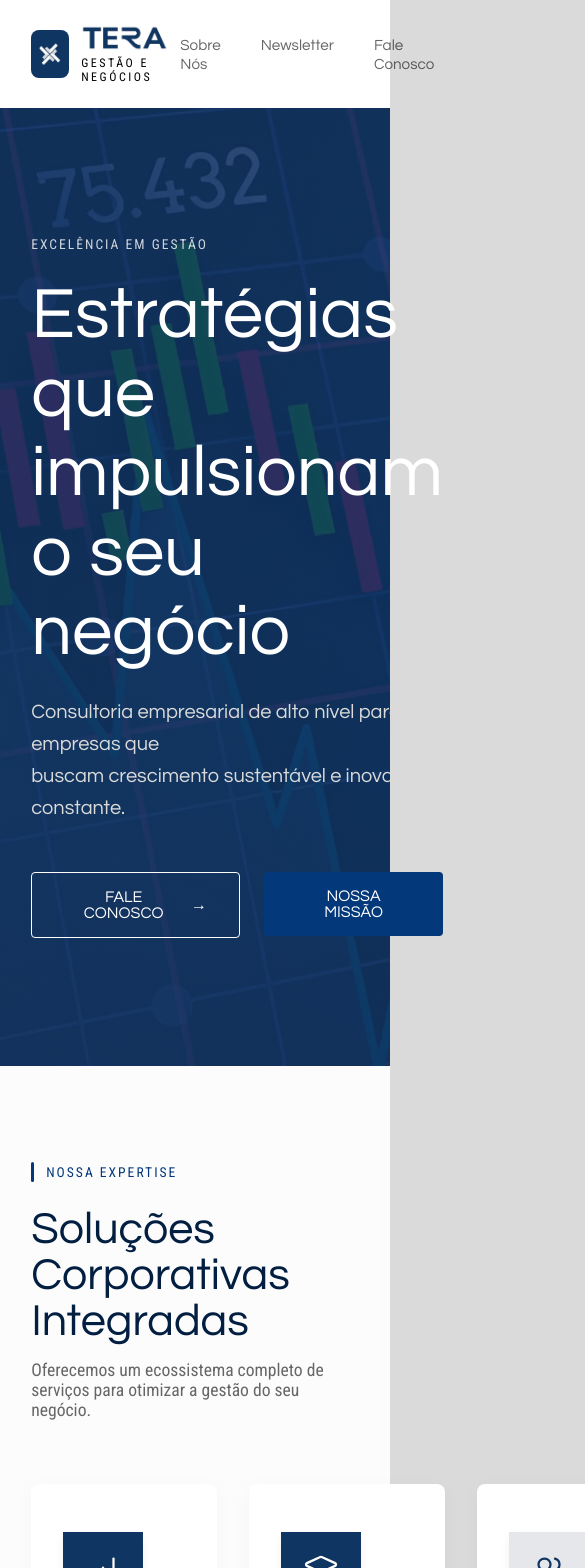
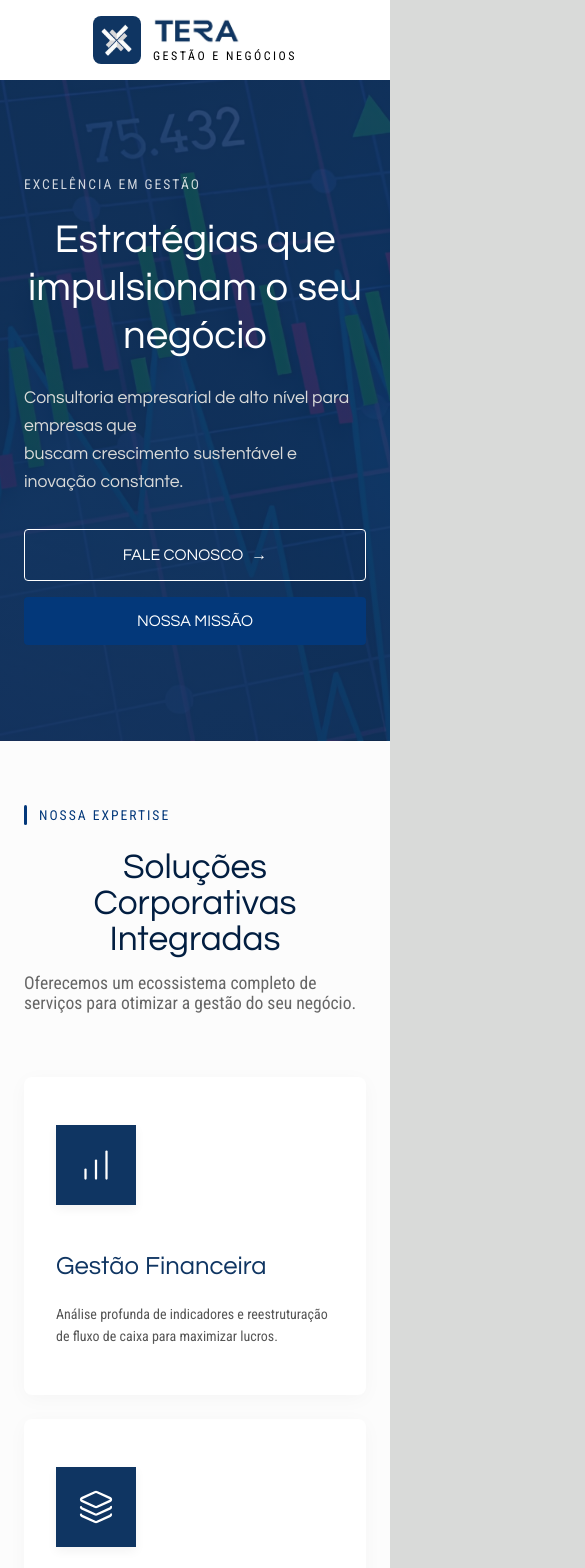
Before and after one commit to zezo-00/TERA-Front, a React (Vite) app: page / in a window 390 px wide. Shown: the top 1568 px of the page, 585 px wide, since content can reach past the window. Built offline with nearby package versions, Linux system fonts and the light colour scheme.

Commit message:
style: Adicionando responsividade mobile nas páginas

```diff
--- a/src/components/NavBar/NavBar.css
+++ b/src/components/NavBar/NavBar.css
@@ -84,3 +84,16 @@
   color: #0F3562;
   transition: 0.3s;
 }
+
+/*responsividade mobile */
+@media (max-width: 768px) {
+  .navbar-container {
+    flex-wrap: wrap;
+    padding: 1rem;
+    justify-content: center; /* Centraliza a Logo */
+  }
+
+  .navbar-links {
+    display: none;
+  }
+}
--- a/src/global.css
+++ b/src/global.css
@@ -1,7 +1,7 @@
 /* 1. Importando a fonte oficial 'Questrial' do Google Fonts */
 @import url('https://fonts.googleapis.com/css2?family=Questrial&family=Roboto+Condensed:wght@400;700&display=swap');
 
-/* 2. Definindo as variáveis (A Paleta TERA) */
+/* 2. Definindo as variáveis (Paleta TERA) */
 :root {
   /* Cores exatas da imagem */
   --tera-black:      #000000;
@@ -19,7 +19,7 @@
   --font-body:  'Roboto Condensed', sans-serif; /* Substituto gratuito para TT Commons */
 }
 
-/* 3. Reset (Zerando margens) */
+/* 3. Reset  */
 * {
   margin: 0;
   padding: 0;
@@ -38,7 +38,7 @@ body {
 h1, h2, h3, h4, h5, h6 {
   font-family: var(--font-title);
   color: var(--tera-blue-dark);
-  font-weight: 400; /* Questrial geralmente é mais leve */
+  font-weight: 400;
 }
 
 /* Botões padrão */
@@ -55,3 +55,31 @@ button {
 button:hover {
   filter: brightness(0.9);
 }
+
+
+/*responsividade mobile */
+
+@media (max-width: 768px) {
+  body {
+    font-size: 14px;
+  }
+
+  .page-container {
+    padding: 1rem;
+  }
+
+  h1, h2 {
+    font-size: 1.5rem;
+    text-align: center;
+  }
+}
+
+html, body {
+  max-width: 100vw;
+  overflow-x: hidden;
+}
+
+#root {
+  width: 100%;
+  overflow-x: hidden;
+}
--- a/src/pages/Contato/Contato.css
+++ b/src/pages/Contato/Contato.css
@@ -207,3 +207,63 @@
   transform: translateY(-2px);
   box-shadow: 0 6px 15px rgba(0,0,0,0.1);
 }
+
+/* --- RESPONSIVIDADE MOBILE: FALE CONOSCO --- */
+@media (max-width: 768px) {
+
+  /* 1. FUNDO E ESPAÇAMENTOS GERAIS */
+  .contact-page-wrapper {
+    padding: 2rem 1.5rem;
+    height: auto;
+  }
+
+  /* 2. O CARD PRINCIPAL  */
+  .contact-card {
+    flex-direction: column;
+  }
+
+  /* 3. LADO AZUL (Informações) */
+  .contact-info-panel {
+    padding: 3rem 1.5rem;
+    text-align: center;
+    align-items: center;
+  }
+
+  .contact-info-panel h2 {
+    font-size: 2rem;
+  }
+
+  .info-subtitle {
+    margin-bottom: 2rem;
+  }
+
+  .contact-details {
+    align-items: center;
+  }
+
+  .detail-item {
+    flex-direction: column;
+    text-align: center;
+    gap: 0.5rem;
+  }
+
+  /* 4. LADO BRANCO (Formulário) */
+  .contact-form-panel {
+    padding: 3rem 1.5rem;
+  }
+
+  .form-panel-title {
+    font-size: 2rem;
+    text-align: center;
+  }
+
+  .form-subtitle {
+    text-align: center;
+  }
+
+  .btn-enviar {
+    width: 100%;
+    padding: 1.2rem;
+    justify-content: center;
+  }
+}
--- a/src/pages/Dashboard/clientes.css
+++ b/src/pages/Dashboard/clientes.css
@@ -132,17 +132,17 @@
   color: #991b1b;
 }
 
-/* =========================================
+/*
    MODAL DE CADASTRO TERA
-   ========================================= */
+   */
 .modal-overlay {
   position: fixed;
   top: 0;
   left: 0;
   right: 0;
   bottom: 0;
-  background-color: rgba(15, 23, 42, 0.6); /* Fundo escuro semi-transparente */
-  backdrop-filter: blur(4px); /* Desfoque moderno do fundo */
+  background-color: rgba(15, 23, 42, 0.6);
+  backdrop-filter: blur(4px); /* Desfoque do fundo */
   display: flex;
   justify-content: center;
   align-items: center;
@@ -216,7 +216,7 @@
 
 .btn-submit {
   padding: 0.8rem 1.5rem;
-  background-color: #0f172a; /* Azul escuro padrão do seu login */
+  background-color: #0f172a;
   color: #ffffff;
   border: none;
   border-radius: 8px;
@@ -228,3 +228,40 @@
 .btn-submit:hover {
   opacity: 0.9;
 }
+
+
+
+
+
+/*responsividade mobile */
+
+@media (max-width: 768px) {
+  .clientes-toolbar {
+    flex-direction: column;
+    gap: 1rem;
+  }
+
+  .search-input {
+    width: 100%;
+  }
+
+  .toolbar-actions {
+    width: 100%;
+  }
+
+  .btn-new {
+    width: 100%;
+  }
+
+  .table-container {
+    overflow-x: auto;
+    white-space: nowrap;
+    -webkit-overflow-scrolling: touch;
+  }
+
+  .modal-content {
+    width: 95%;
+    margin: 5% auto;
+    padding: 1.5rem;
+  }
+}
--- a/src/pages/Home/home.css
+++ b/src/pages/Home/home.css
@@ -293,3 +293,78 @@ a {
   transform: translateY(-3px);
   box-shadow: 0 6px 20px rgba(0,0,0,0.15);
 }
+
+
+
+/* --- RESPONSIVIDADE MOBILE TERA --- */
+@media (max-width: 768px) {
+
+  /* 1. HERO SECTION (Topo) */
+  .hero-section {
+    padding: 6rem 1.5rem; /* Reduz os espaços laterais gigantes */
+    min-height: auto;
+  }
+
+  .hero-title {
+    font-size: 2.5rem;
+    line-height: 1.2;
+    word-wrap: break-word;
+  }
+
+  .hero-subtitle {
+    font-size: 1.1rem;
+    margin-bottom: 2rem;
+  }
+
+  .hero-buttons {
+    flex-direction: column;
+    width: 100%;
+    gap: 1rem;
+  }
+
+  .btn-outline, .btn-solid, .btn-outline-dark {
+    width: 100%;
+    justify-content: center; /* Centraliza o texto e o ícone dentro do botão */
+  }
+
+  /* 2. EXPERTISE (Onde os Cards estavam vazando) */
+  .expertise-section {
+    padding: 4rem 1.5rem;
+  }
+
+  .section-main-title {
+    font-size: 2.2rem; /* Diminui o título da seção */
+  }
+
+  .expertise-grid {
+    grid-template-columns: 1fr; /* A MÁGICA: Força a grade a ter apenas 1 coluna no celular */
+    gap: 1.5rem;
+  }
+
+  /* 3. OPORTUNIDADES (Foto + Texto) */
+  .opportunities-section {
+    flex-direction: column; /* Coloca a foto em cima e o texto embaixo */
+    padding: 4rem 1.5rem;
+    gap: 2rem;
+    text-align: center; /* Centraliza o texto para ficar mais bonito no mobile */
+  }
+
+  .opp-title {
+    font-size: 2.2rem;
+  }
+
+  /* 4. CITAÇÃO E NEWSLETTER */
+  .quote-newsletter-section {
+    padding: 4rem 1.5rem;
+  }
+
+  .quote-text {
+    font-size: 1.8rem; /* Reduz a fonte gigante da citação */
+    margin-bottom: 2rem;
+  }
+
+  .btn-newsletter {
+    width: 100%; /* Botão da newsletter esticado na tela toda */
+    padding: 1.2rem;
+  }
+}
--- a/src/pages/Sobre/Sobre.css
+++ b/src/pages/Sobre/Sobre.css
@@ -170,3 +170,56 @@
   line-height: 1.6;
   font-weight: 300;
 }
+
+/* --- RESPONSIVIDADE MOBILE: SOBRE NÓS --- */
+@media (max-width: 768px) {
+
+  /* 1. HEADER */
+  .sobre-header {
+    padding: 8rem 1.5rem 4rem;
+  }
+
+  .sobre-title {
+    font-size: 2.2rem;
+    margin-bottom: 1.5rem;
+  }
+
+  .sobre-subtitle {
+    font-size: 1rem;
+  }
+
+  /* 2. NOSSA TRAJETÓRIA */
+  .sobre-trajetoria {
+    flex-direction: column;
+    padding: 4rem 1.5rem;
+    gap: 2rem;
+    text-align: center;
+  }
+
+  .trajetoria-title {
+    font-size: 2rem;
+    text-align: center;
+  }
+
+  .trajetoria-text {
+    text-align: center;
+  }
+
+  /* 3. PILARES FUNDAMENTAIS */
+  .pillars-section-sobre {
+    padding: 4rem 1.5rem;
+  }
+
+  .pillars-header {
+    margin-bottom: 3rem;
+  }
+
+  .pillars-title {
+    font-size: 2rem;
+  }
+
+  .pillars-grid {
+    grid-template-columns: 1fr;
+    gap: 2rem;
+  }
+}
```
